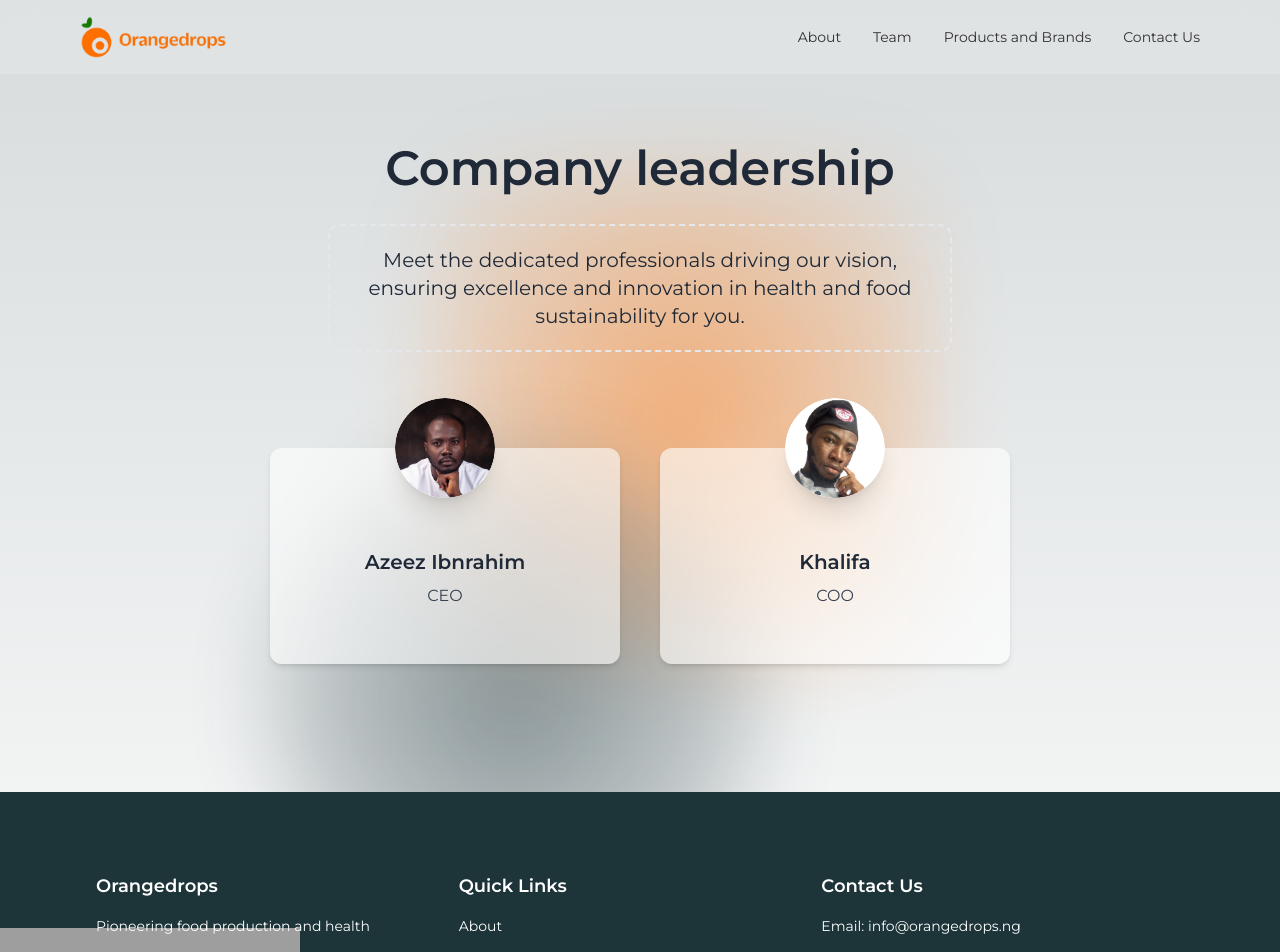
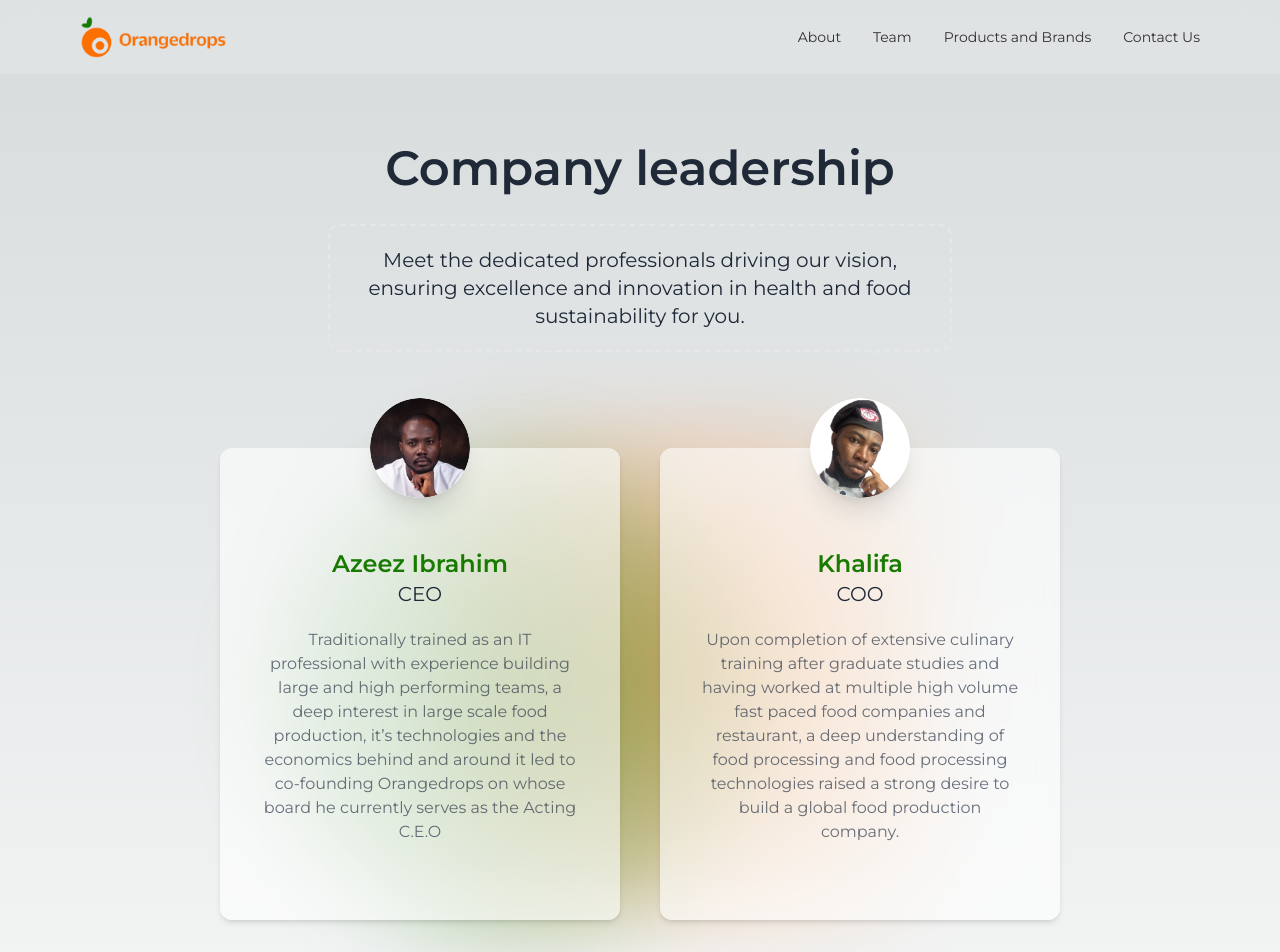
Before and after one commit to Vickel77/orangedrops, a Next.js app: page /team in a window 1280 px wide. Shown: the top 952 px of the page. Built offline with nearby package versions, Linux system fonts and the light colour scheme; grey boxes are pictures that could not be loaded.

Commit message:
final changes

```diff
--- a/src/component/Header/index.tsx
+++ b/src/component/Header/index.tsx
@@ -46,7 +46,7 @@ function Header() {
         />
       </div>
       <div className=" w-[90%] md:w-[80%] relative">
-        <h1 className="text-3xl md:text-5xl text-secondary font-bold mb-5 leading-[2rem] md:leading-[4rem]">
+        <h1 className="text-3xl md:text-5xl font-bold mb-5 mt-5 leading-[2rem] md:leading-[4rem]">
           Pioneering food production and{" "}
           <span className={`relative `}>
             {" "}
--- a/src/component/Mission/index.tsx
+++ b/src/component/Mission/index.tsx
@@ -30,7 +30,7 @@ function Mission() {
           />
         </div>
       </div>
-      <div className=" flex flex-row-reverse flex-wrap  w-full justify-center items-center mt-14 md:mt-0">
+      <div className=" flex flex-row-reverse flex-wrap  w-full justify-center items-center mt-20 ">
         <div className="max-w-[100%] md:max-w-[50%] text-white text-center p-5 md:p-20">
           <h2
             data-aos="fade-in"
@@ -49,7 +49,7 @@ function Mission() {
             data-aos="fade-right"
             className="relative rounded-xl"
             alt=""
-            src="/vision.jpg"
+            src="/vision.jpeg"
             width={500}
             height={500}
           />
--- a/src/component/TeamComp/index.tsx
+++ b/src/component/TeamComp/index.tsx
@@ -3,9 +3,11 @@ import Image from "next/image";
 const products = [
   {
     id: 1,
-    name: "Azeez Ibnrahim",
+    name: "Azeez Ibrahim",
     price: "$49.99",
-    description: "CEO",
+    position: "CEO",
+    description:
+      "Traditionally trained as an IT professional with experience building large and high performing teams, a deep interest in large scale food production, it’s technologies and the economics behind and around it led to co-founding Orangedrops on whose board he currently serves as the Acting C.E.O",
     imageSrc: "/team-1.png",
     imageAlt: "Product 1",
   },
@@ -13,7 +15,9 @@ const products = [
     id: 2,
     name: "Khalifa",
     price: "$59.99",
-    description: "COO",
+    position: "COO",
+    description:
+      "Upon completion of extensive culinary training after graduate studies and having worked at multiple high volume fast paced food companies and restaurant, a deep understanding of food processing and food processing technologies raised a strong desire to build a global food production company.",
     imageSrc: "/team-2.png",
     imageAlt: "Product 2",
   },
@@ -31,20 +35,25 @@ const TeamComp = () => {
               data-aos={"fade-up"}
               data-aos-delay={(index + 1) * 100}
               key={product.id}
-              className="flex flex-col item-center flex-grow-[1] basis-[200px] max-w-[350px]  min-w-[200px] bg-white bg-opacity-60 backdrop-filter backdrop-blur-lg  rounded-xl shadow-md overflow-visible flex-shrink-0"
+              className="flex flex-col item-center flex-grow-[1] basis-[200px] max-w-[400px]  min-w-[200px] bg-white bg-opacity-60 backdrop-filter backdrop-blur-lg  rounded-xl shadow-md overflow-visible flex-shrink-0"
             >
-              <div className=" w-[100px] h-[100px] shadow-xl  translate-y-[-50%] overflow-hidden  self-center flex justify-center items-center rounded-full">
+              <div className="w-[100px] h-[100px] shadow-xl translate-y-[-50%] overflow-hidden  self-center flex justify-center items-center rounded-full">
                 <Image
                   src={product.imageSrc}
                   alt={product.imageAlt}
                   width={100}
                   height={100}
-                  className="rounded-full "
+                  className="rounded-full"
                 />
               </div>
               <div className="pb-10 text-center">
-                <h3 className="text-xl font-semibold mb-2">{product.name}</h3>
-                <p className="text-gray-700 mb-4">{product.description}</p>
+                <h3 className="text-2xl text-secondary font-semibold ">
+                  {product.name}
+                </h3>
+                <p className="text-xl ">{product.position}</p>
+                <p className="text-gray-700 mb-4 p-5 px-10 opacity-75 ">
+                  {product.description}
+                </p>
                 {/* <div className="text-lg font-bold mb-4">{product.price}</div>
                 <button className="shadow-xl bg-primary text-white py-2 px-4 rounded-full hover:bg-primary-dark">
                   Buy Now
--- a/tailwind.config.ts
+++ b/tailwind.config.ts
@@ -17,7 +17,7 @@ const config: Config = {
       colors: {
         default: "#444444",
         primary: "#ff7000",
-        secondary: "#1d3439",
+        secondary: "#187A01",
         danger: "#FF331F",
         muted: "#909090",
         disabled: "#C4C4C4",
```
Also changed, not shown: public/vision.jpeg (added).
